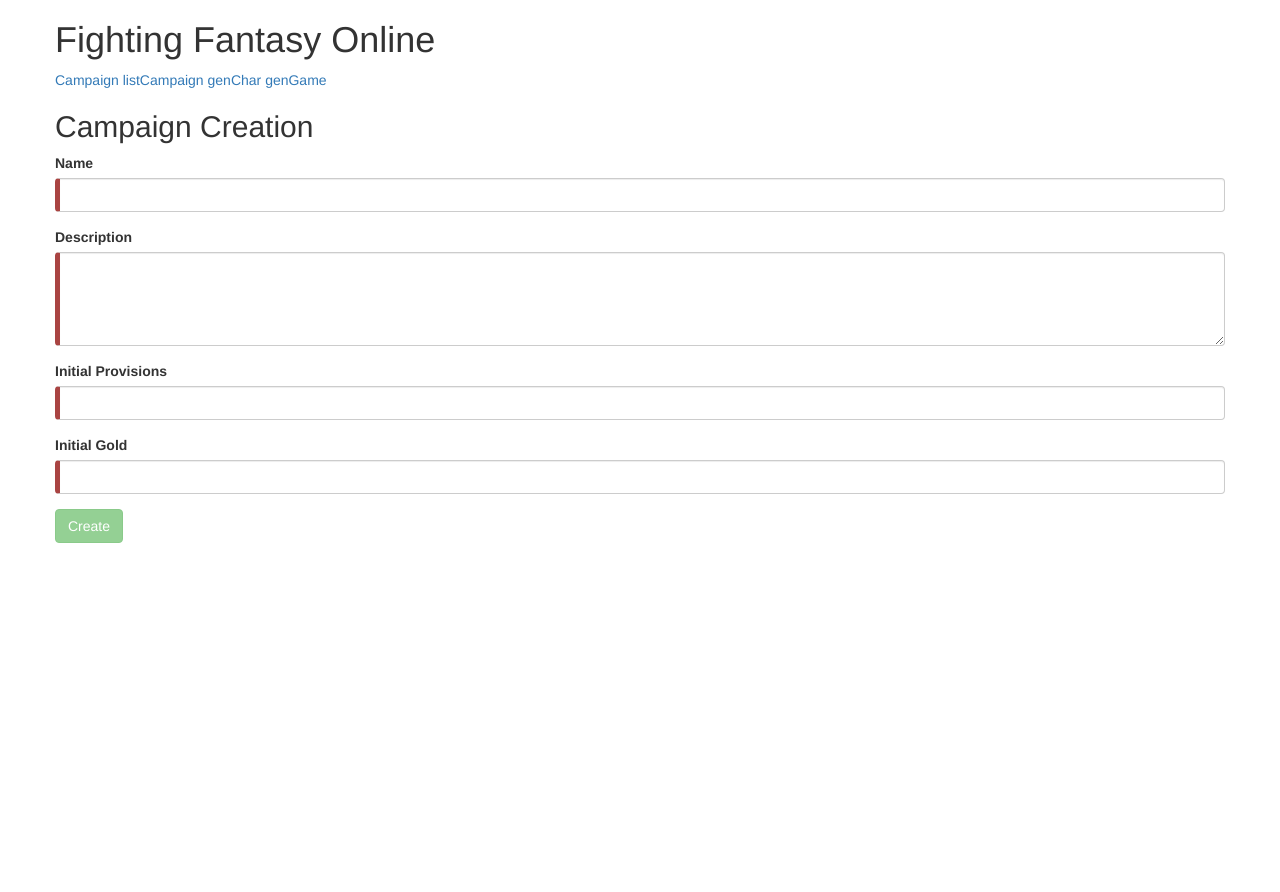
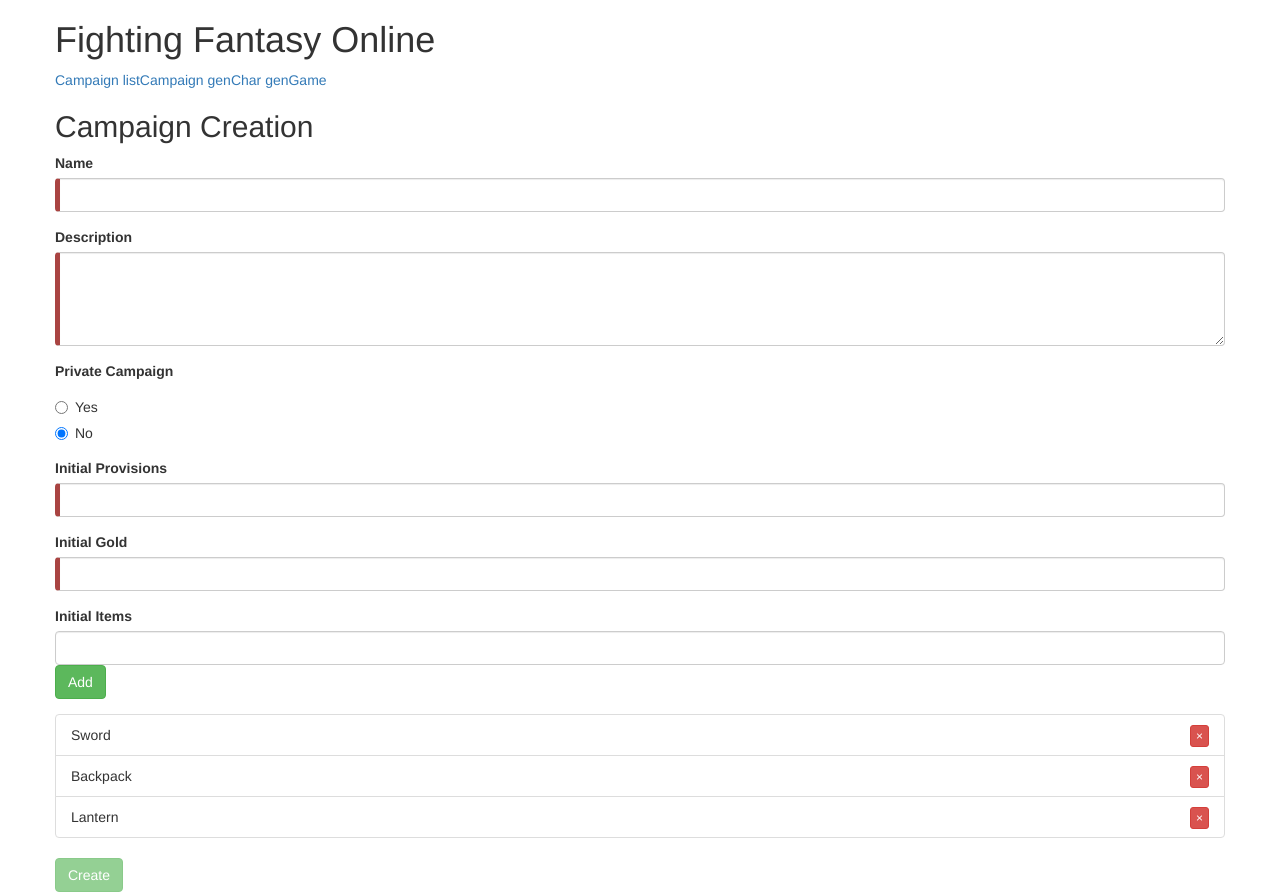
Before and after one commit to Glowieh/FFapp, an Angular app in the folder client/: page /campaign-creation in a window 1280 px wide. Before the commit the page ends 800 px from the top, so only its background shows below. Built offline with nearby package versions, Linux system fonts and the light colour scheme; what ng2-validation would draw is missing.

Commit message:
Campaign creation form inputs completed

```diff
--- a/client/src/app/campaign-creation/campaign-creation.component.css
+++ b/client/src/app/campaign-creation/campaign-creation.component.css
@@ -5,3 +5,8 @@
 .ng-invalid:not(form)  {
   border-left: 5px solid #a94442; /* red */
 }
+
+.delete-item-span {
+  float: right;
+  font-weight: bold;
+}
--- a/client/src/app/campaign-creation/campaign-creation.component.html
+++ b/client/src/app/campaign-creation/campaign-creation.component.html
@@ -27,6 +27,39 @@
   </campaign-creation-errors>
 
   <div class="form-group">
+    <label for="private">Private Campaign</label>
+    <div class="radio">
+      <label class="radio-inline">
+        <input type="radio" class="private" [value]="true"
+        required
+        [(ngModel)]="campaign.private" name="private">
+        Yes
+      </label>
+    </div>
+    <div class="radio">
+      <label class="radio-inline">
+        <input type="radio" class="private" [value]="false"
+        required
+        [(ngModel)]="campaign.private" name="private">
+        No
+      </label>
+    </div>
+  </div>
+
+  <div *ngIf="campaign.private">
+    <div class="form-group">
+      <label for="name">Password</label>
+      <input type="text" class="form-control" id="password"
+      required
+      [(ngModel)]="campaign.password" name="password" #password="ngModel">
+    </div>
+    <campaign-creation-errors
+      [control]="password"
+      [name]="'Password'">
+    </campaign-creation-errors>
+  </div>
+
+  <div class="form-group">
     <label for="provisions">Initial Provisions</label>
     <input type="number" class="form-control" id="provisions"
     required [min]="0"
@@ -50,5 +83,18 @@
     [min]="0">
   </campaign-creation-errors>
 
+  <div class="form-group">
+    <label for="item">Initial Items</label>
+    <input type="text" class="form-control" id="item"
+    [(ngModel)]="item" name="item">
+    <button type="button" class="btn btn-success" (click)="addItem();">Add</button>
+  </div>
+  <ul class="list-group">
+    <li class="list-group-item" *ngFor="let listItem of campaign.initialItems">
+      {{listItem}}
+      <span class="delete-item-span"><button type="button" class="btn btn-danger btn-xs" (click)="deleteItem(listItem);">&times;</button></span>
+    </li>
+  </ul>
+
   <button type="submit" class="btn btn-success" [disabled]="!campaignForm.form.valid">Create</button>
 </form>
--- a/client/src/app/campaign-creation/campaign-creation.component.ts
+++ b/client/src/app/campaign-creation/campaign-creation.component.ts
@@ -10,11 +10,26 @@
 })
 export class CampaignCreationComponent {
   campaign = new Campaign();
+  item: string;
 
   constructor(
     private backendService: BackendService
   ) {}
 
   ngOnInit(): void {
+    this.campaign.private = false;
+    this.campaign.initialItems = ["Sword", "Backpack", "Lantern"];
+    this.item = "";
+  }
+
+  addItem(): void {
+    if(this.item != "") {
+      this.campaign.initialItems.push(this.item);
+      this.item = "";
+    }
+  }
+
+  deleteItem(toDelete: string): void {
+    this.campaign.initialItems.splice(this.campaign.initialItems.indexOf(toDelete), 1);
   }
 }
```
